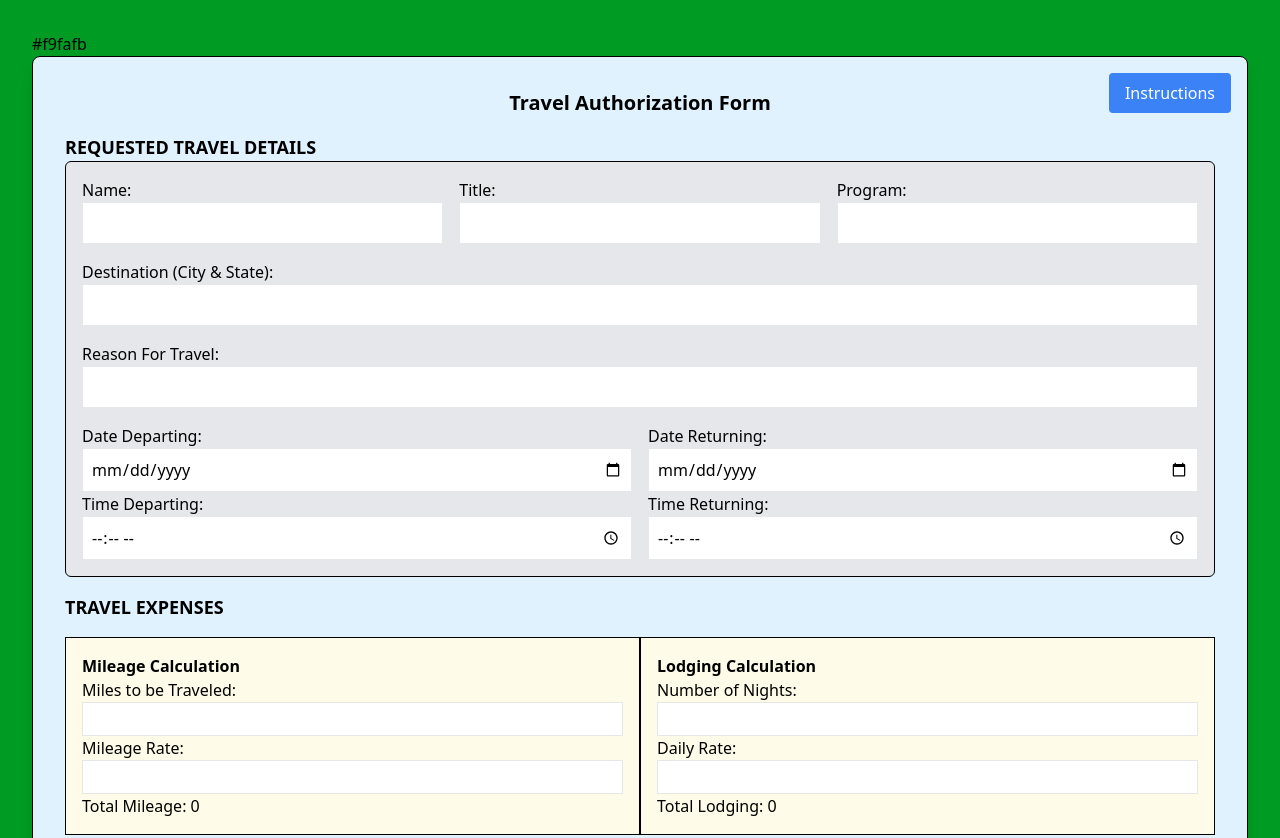
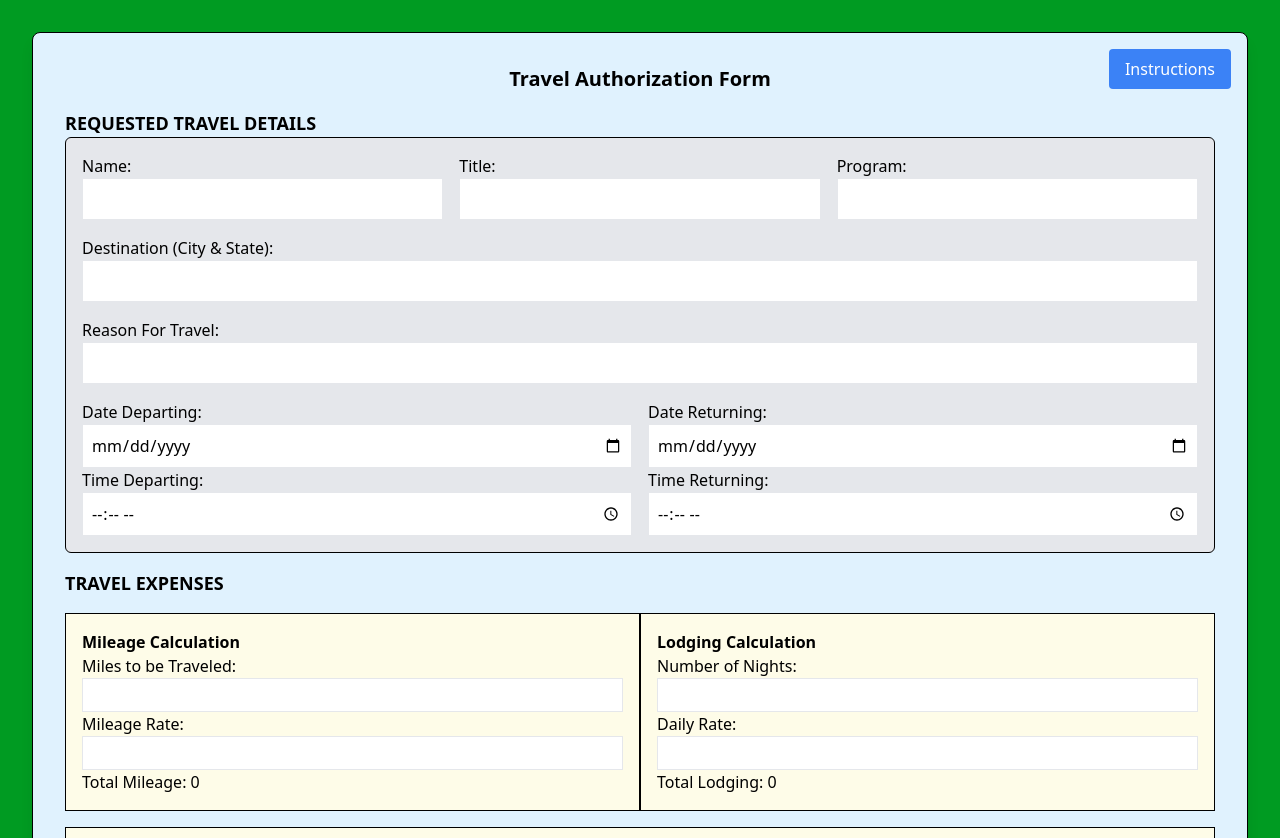
Before and after one commit to P2WCoding/TAF, a plain HTML site: page index.html in a window 1280 px wide. Shown: the top 838 px of the page. Drawn offline with nearby package versions, Linux system fonts and the light colour scheme.

Commit message:
Update index.html

```diff
--- a/index.html
+++ b/index.html
@@ -33,7 +33,7 @@
 		}
 	</style>
 </head>
-<body class="p-8" style="background-color: #009b22;"> #f9fafb
+<body class="p-8" style="background-color: #009b22;">
 
     <div class="bordered p-8 bg-sky-100 rounded-lg shadow-lg relative">
         <!-- Instructions Button to trigger modal -->
```
